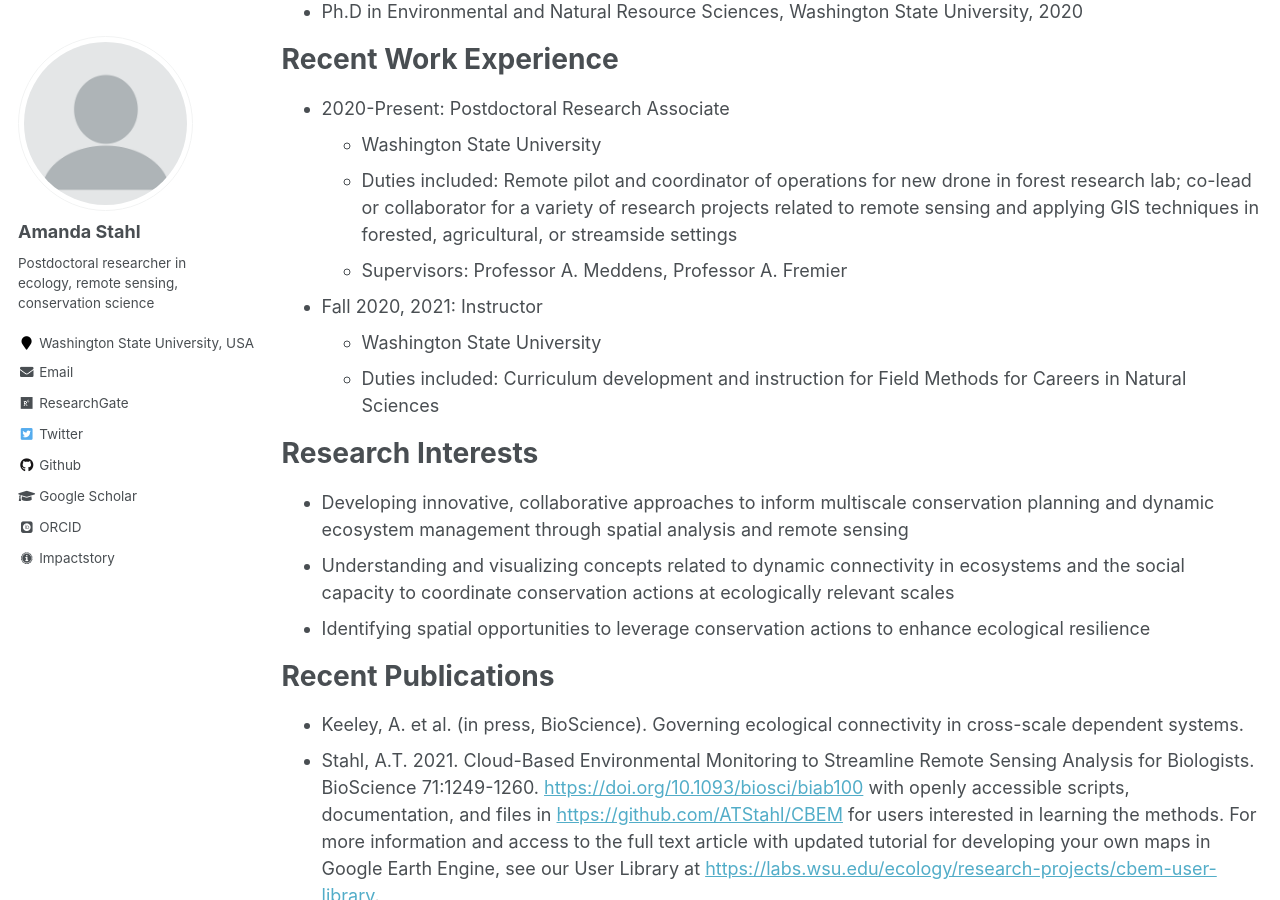
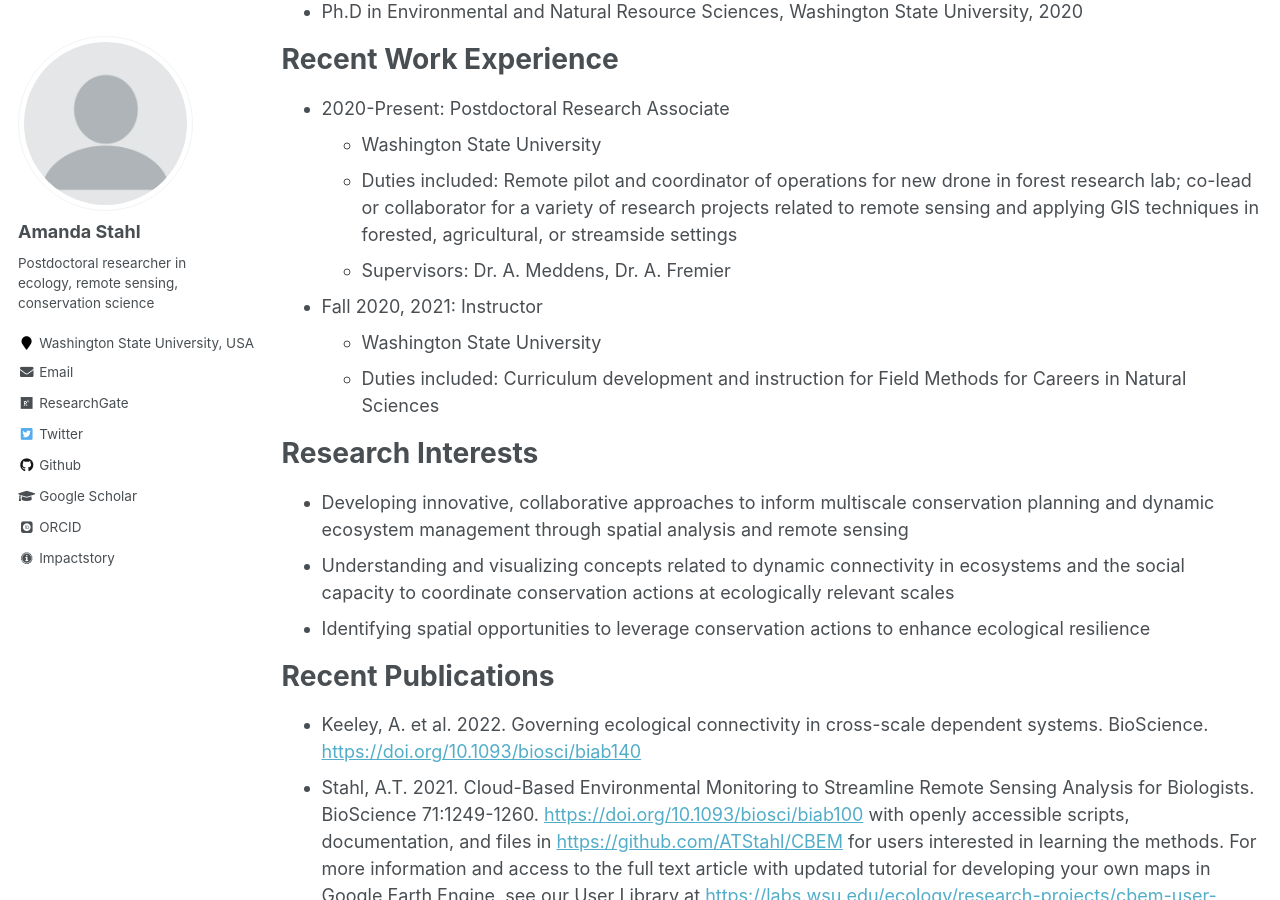
Before and after one commit to ATStahl/ATSpages, a Jekyll site: the page built from _pages/cv.md, in a window 1280 px wide and 900 px high, scrolled down 322 px. Built offline with Jekyll 4.4.1, drawn with Linux system fonts in a browser that asks for light colours; some web fonts are replaced.

Commit message:
updated pubs

```diff
--- a/_pages/cv.md
+++ b/_pages/cv.md
@@ -21,7 +21,7 @@ Recent Work Experience
 * 2020-Present: Postdoctoral Research Associate
   * Washington State University
   * Duties included: Remote pilot and coordinator of operations for new drone in forest research lab; co-lead or collaborator for a variety of research projects related to remote sensing and applying GIS techniques in forested, agricultural, or streamside settings
-  * Supervisors: Professor A. Meddens, Professor A. Fremier
+  * Supervisors: Dr. A. Meddens, Dr. A. Fremier
 
 * Fall 2020, 2021: Instructor
   * Washington State University
@@ -37,7 +37,7 @@ Research Interests
 
 Recent Publications
 ======
-* Keeley, A. et al. (in press, BioScience). Governing ecological connectivity in cross-scale dependent systems.
+* Keeley, A. et al. 2022. Governing ecological connectivity in cross-scale dependent systems. BioScience. <a href="https://academic.oup.com/bioscience/advance-article-abstract/doi/10.1093/biosci/biab140/6510171">https://doi.org/10.1093/biosci/biab140</a>
 * Stahl, A.T. 2021. Cloud-Based Environmental Monitoring to Streamline Remote Sensing Analysis for Biologists. BioScience 71:1249-1260. <a href="https://doi.org/10.1093/biosci/biab100">https://doi.org/10.1093/biosci/biab100</a> with openly accessible scripts, documentation, and files in <a href="https://github.com/ATStahl/CBEM">https://github.com/ATStahl/CBEM</a> for users interested in learning the methods. For more information and access to the full text article with updated tutorial for developing your own maps in Google Earth Engine, see our User Library at <a href="https://labs.wsu.edu/ecology/research-projects/cbem-user-library/">https://labs.wsu.edu/ecology/research-projects/cbem-user-library</a>.
 * Stahl A. 2021. Mapping legal authority to build wildlife corridors along streams. Current Conservation 14.3.
 * Stahl, A.T., Fremier, A.K., and Cosens, B. (2020). Mapping legal authority for terrestrial conservation corridors along streams. Conservation Biology 34:943-955. <a href="https://doi.org/10.1111/cobi.13484">https://doi.org/10.1111/cobi.13484</a>
```
Also changed, not shown: 2 other files.
